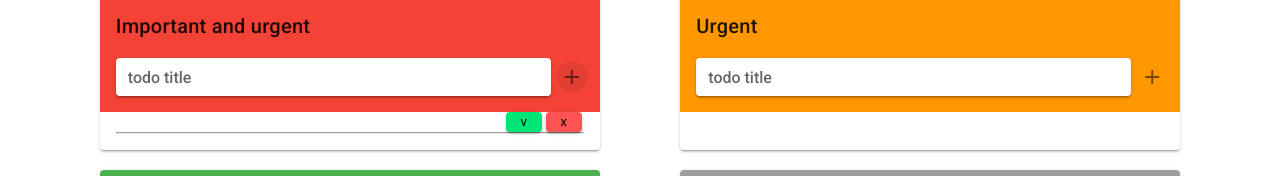
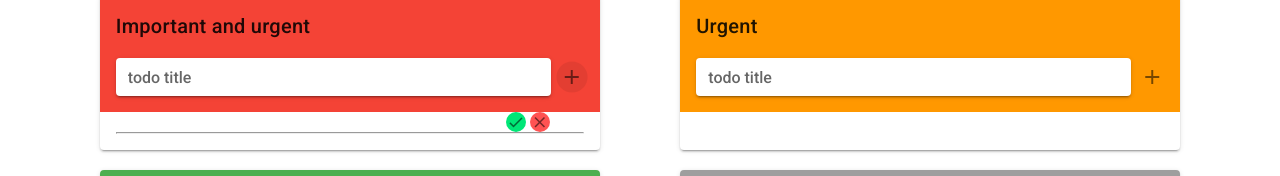
Before and after one commit to tsepo4kin/tsp-to-do-vk, a Vue app: page / in a window 1280 px wide. Both pictures are taken after a click on the button 571 px from the left and 179 px from the top of the page. Shown: the part 102-278 px from the top of the page. Built offline with nearby package versions, Linux system fonts and the light colour scheme.

Commit message:
add remove tasks

```diff
--- a/src/components/TodoItem.vue
+++ b/src/components/TodoItem.vue
@@ -11,12 +11,21 @@
     >
 
     <v-btn
+      icon
       @click="isComplete = !isComplete"
       x-small
       class="green accent-3 align-self-center"
-      >v</v-btn
     >
-    <v-btn x-small class="red accent-2 ml-1 align-self-center">x</v-btn>
+      <v-icon>mdi-check</v-icon>
+    </v-btn>
+    <v-btn
+      icon
+      @click="deleteTask"
+      x-small
+      class="red accent-2 ml-1 align-self-center"
+    >
+      <v-icon>mdi-close</v-icon>
+    </v-btn>
     <hr style="width: 100%" />
   </div>
 </template>
@@ -31,6 +40,11 @@ export default {
       require: true,
     },
   },
+  methods: {
+    deleteTask() {
+      this.$emit("deleteTask", this.title);
+    },
+  },
 };
 </script>
 
--- a/src/components/TodosList.vue
+++ b/src/components/TodosList.vue
@@ -18,7 +18,12 @@
       </v-text-field>
     </v-card-title>
     <v-card-text>
-      <todo-item v-for="(todo, i) in todos" :key="i" :title="todo" />
+      <todo-item
+        @deleteTask="deleteFromTodos"
+        v-for="(todo, i) in todos"
+        :key="i"
+        :title="todo"
+      />
     </v-card-text>
   </v-card>
 </template>
@@ -46,6 +51,9 @@ export default {
       this.todos.push(this.todoTitle);
       this.todoTitle = null;
     },
+    deleteFromTodos(title) {
+      this.todos = this.todos.filter((e) => e != title);
+    },
   },
 };
 </script>
```
